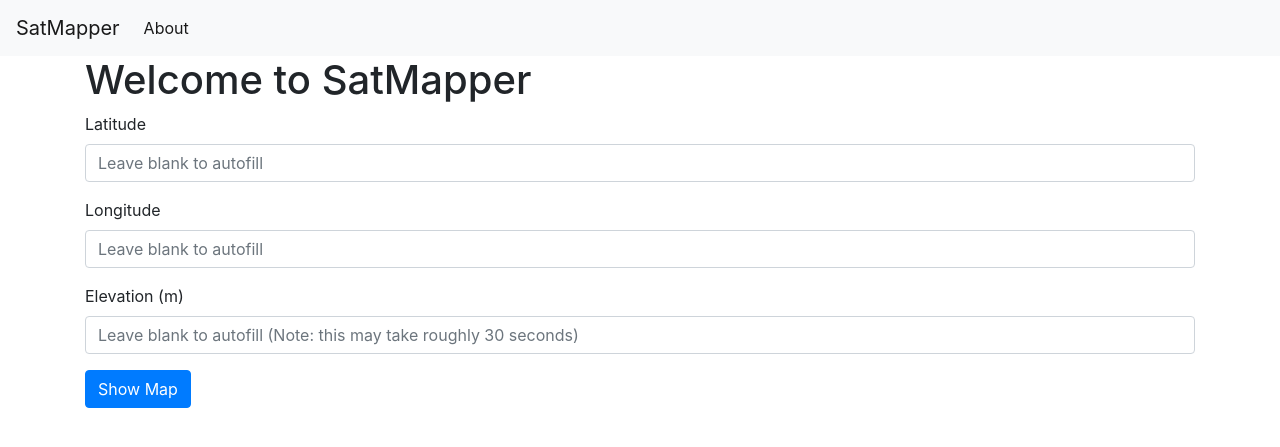
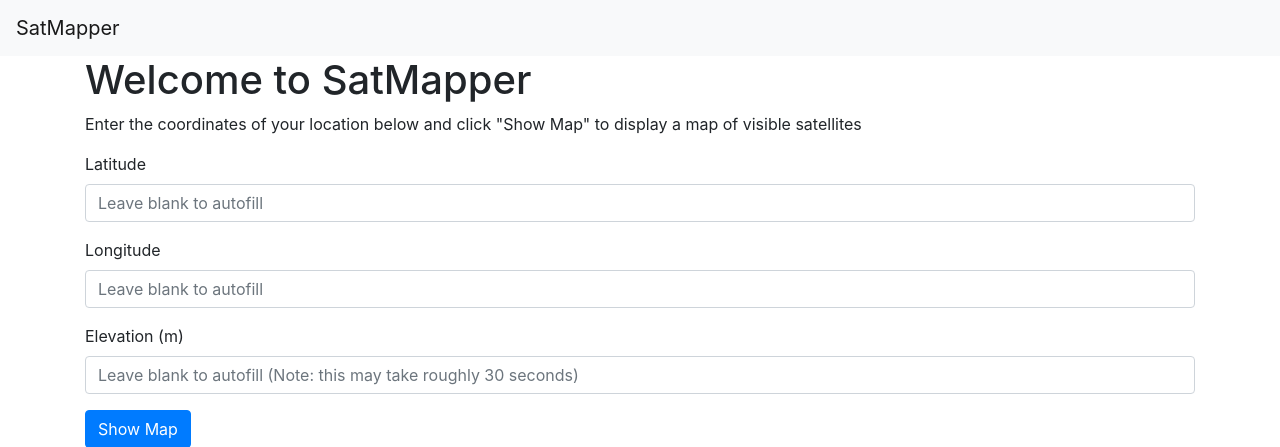
Before and after one commit to pslin1/SatMapper, a Flask app: page / in a window 1280 px wide. Shown: the top 447 px of the page. Run offline with Flask 2, Linux system fonts and the light colour scheme; some libraries are stand-ins or nearby versions.

Commit message:
Added short instructions

```diff
--- a/templates/base.html
+++ b/templates/base.html
@@ -18,9 +18,6 @@
         </button>
         <div class="collapse navbar-collapse" id="navbarNav">
             <ul class="navbar-nav">
-            <li class="nav-item active">
-                <a class="nav-link" href="#">About</a>
-            </li>
             </ul>
         </div>
     </nav>
--- a/templates/index.html
+++ b/templates/index.html
@@ -2,6 +2,7 @@
 
 {% block content %}
     <h1>{% block title %} Welcome to SatMapper {% endblock %}</h1>
+    <p>Enter the coordinates of your location below and click "Show Map" to display a map of visible satellites</p>
 
     <form action="/map" method="POST" target="_blank">
 
```
